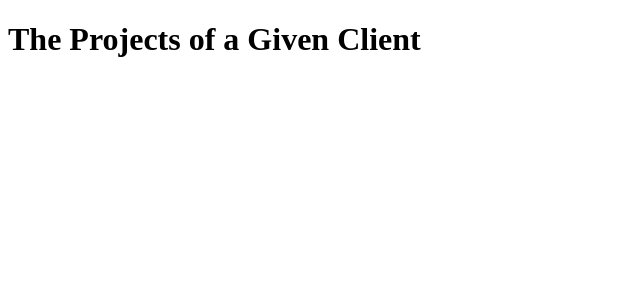
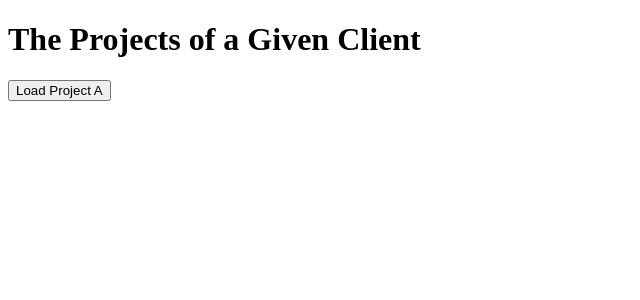
Before and after one commit to Harshana-github/Nextjs-practice-01, a Next.js app: page /clients/har in a window 1280 px wide. Shown: the top 300 px of the page, without its empty margins (0-640 px from the left). Built offline with nearby package versions, Linux system fonts and the light colour scheme.

Commit message:
Navigating-Programmatically

```diff
--- a/pages/clients/[id]/index.js
+++ b/pages/clients/[id]/index.js
@@ -1,9 +1,18 @@
+import { useRouter } from 'next/router'
 import React from 'react'
 
 function ClientsProjectsPage() {
+  const router = useRouter()
+  function loadProjectHandler() {
+    router.push({
+      pathname: '/clients/[id]/[clientprojectid]',
+      query: { id: 'har', clientprojectid: 'projecta' }
+    })
+  }
   return (
     <div>
       <h1>The Projects of a Given Client</h1>
+      <button onClick={loadProjectHandler}>Load Project A</button>
     </div>
   )
 }
```
